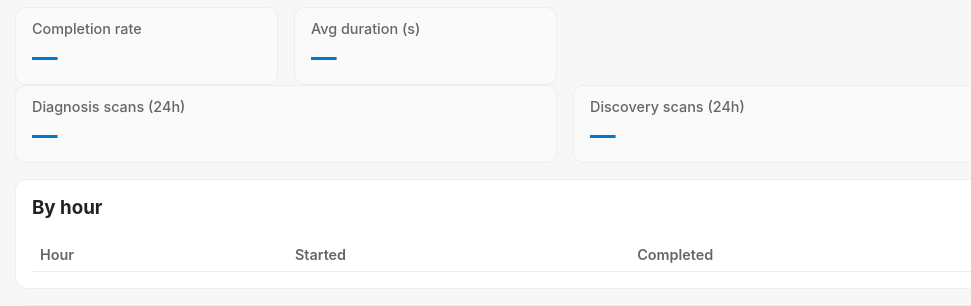
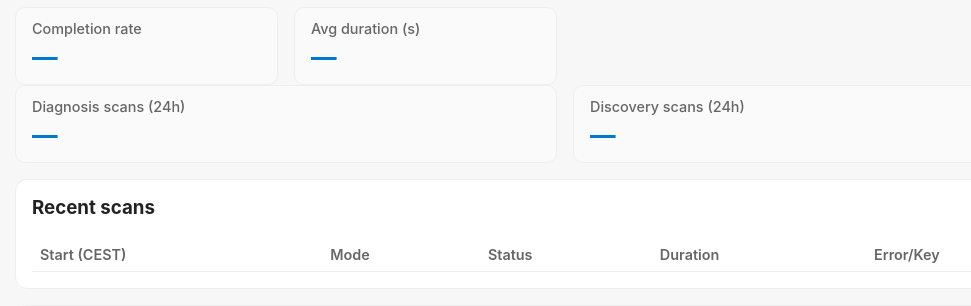
Before and after one commit to mf2hd-design/memoscan2, a Flask app: page /dashboard in a window 1280 px wide. Shown: the part 288-594 px from the top of the page, without its empty margins (75-1046 px from the left). Run offline with Flask 3, Linux system fonts and the light colour scheme; data that the repository does not hold is empty; parts of the project's set-up code (start-up, migrations or seed data) failed here and were passed over.

Commit message:
dashboard: replace by-hour view with recent scan list (CEST hh:mm:ss, status, mode, duration, error); add /dashboard/api/scans

```diff
--- a/app.py
+++ b/app.py
@@ -806,6 +806,96 @@ def dashboard_metrics_advanced_api():
     except Exception as e:
         return jsonify({"error": str(e)}), 500
 
+@app.route("/dashboard/api/scans")
+def dashboard_scans_api():
+    """List recent scans in descending order with start time, duration, status, mode, and errors."""
+    try:
+        hours = request.args.get('hours', 24, type=int)
+        cutoff = time.time() - (hours * 3600)
+        data_dir = os.getenv("PERSISTENT_DATA_DIR", "/data")
+        metrics_path = os.path.join(data_dir, "scan_metrics.jsonl")
+        scans = {}
+
+        if os.path.exists(metrics_path):
+            try:
+                with open(metrics_path, "r") as f:
+                    for line in f:
+                        if not line.strip():
+                            continue
+                        entry = json.loads(line)
+                        ts = entry.get("timestamp")
+                        if not isinstance(ts, (int, float)) or ts < cutoff:
+                            continue
+                        sid = entry.get("scan_id")
+                        if not sid:
+                            continue
+                        evt = entry.get("event_type")
+                        details = entry.get("details") or {}
+                        rec = scans.setdefault(sid, {
+                            "scan_id": sid,
+                            "start_ts": None,
+                            "end_ts": None,
+                            "status": "unknown",
+                            "mode": details.get("mode") or "diagnosis",
+                            "url": details.get("url") or details.get("cleaned_url"),
+                            "error": None,
+                            "duration_s": None,
+                            "discovery_key_errors": []
+                        })
+                        # Prefer explicit mode if ever provided later
+                        if details.get("mode"):
+                            rec["mode"] = details.get("mode")
+                        if evt == "started":
+                            rec["start_ts"] = ts
+                            rec["status"] = "started"
+                        elif evt == "completed":
+                            rec["end_ts"] = ts
+                            rec["status"] = "completed"
+                        elif evt == "failed":
+                            rec["end_ts"] = rec["end_ts"] or ts
+                            rec["status"] = "failed"
+                            rec["error"] = details.get("error") or details.get("reason")
+                        elif evt == "cancelled":
+                            rec["end_ts"] = ts
+                            rec["status"] = "cancelled"
+                        # compute duration when possible
+                        if rec["start_ts"] and rec["end_ts"] and rec["duration_s"] is None:
+                            rec["duration_s"] = max(0, int(rec["end_ts"] - rec["start_ts"]))
+            except Exception:
+                pass
+
+        # Merge discovery per-key errors to show where analysis failed
+        try:
+            d_errors_path = os.path.join(data_dir, "discovery_errors.jsonl")
+            if os.path.exists(d_errors_path):
+                from datetime import datetime as _dt
+                with open(d_errors_path, "r") as f:
+                    for line in f:
+                        if not line.strip():
+                            continue
+                        entry = json.loads(line)
+                        iso = entry.get("timestamp")
+                        try:
+                            ts = _dt.fromisoformat(iso).timestamp() if isinstance(iso, str) else None
+                        except Exception:
+                            ts = None
+                        if not ts or ts < cutoff:
+                            continue
+                        sid = entry.get("scan_id")
+                        if sid in scans:
+                            key_name = entry.get("key_name") or "unknown"
+                            msg = entry.get("error") or (entry.get("metrics") or {}).get("error_details")
+                            scans[sid].setdefault("discovery_key_errors", []).append({"key": key_name, "message": msg})
+        except Exception:
+            pass
+
+        # Build list and sort by start_ts desc
+        scan_list = list(scans.values())
+        scan_list.sort(key=lambda r: (r.get("start_ts") or 0), reverse=True)
+        return jsonify({"scans": scan_list}), 200
+    except Exception as e:
+        return jsonify({"error": str(e)}), 500
+
 def get_system_resources():
     """Get system resource usage."""
     import psutil
--- a/templates/dashboard.html
+++ b/templates/dashboard.html
@@ -72,8 +72,8 @@
         <div class="kpi"><h4>Discovery scans (24h)</h4><div class="v" id="kpi-disc">—</div></div>
       </div>
       <div class="panel">
-        <h3 style="margin-top:0">By hour</h3>
-        <table id="metrics-table"><thead><tr><th>Hour</th><th>Started</th><th>Completed</th></tr></thead><tbody></tbody></table>
+        <h3 style="margin-top:0">Recent scans</h3>
+        <table id="metrics-table"><thead><tr><th>Start (CEST)</th><th>Mode</th><th>Status</th><th>Duration</th><th>Error/Key</th></tr></thead><tbody></tbody></table>
       </div>
       <div class="panel">
         <h3 style="margin-top:0">Models (last window)</h3>
@@ -192,16 +192,18 @@
       $('#kpi-cancelled').textContent = fmt(m.cancelled);
       $('#kpi-rate').textContent = m.completion_rate != null ? (m.completion_rate * 100).toFixed(0) + '%' : '—';
       $('#kpi-avg').textContent = m.avg_duration != null ? Math.round(m.avg_duration) : '—';
-
+      // Recent scans
+      const scans = await api('/dashboard/api/scans');
       const tbody = $('#metrics-table tbody');
       tbody.innerHTML = '';
-      if (m.by_hour) {
-        Object.entries(m.by_hour).sort(([a],[b]) => a.localeCompare(b)).forEach(([hour, vals]) => {
-          const tr = document.createElement('tr');
-          tr.innerHTML = `<td>${hour}</td><td>${fmt(vals.started)}</td><td>${fmt(vals.completed)}</td>`;
-          tbody.appendChild(tr);
-        });
-      }
+      (scans.scans || []).forEach(rec => {
+        const start = rec.start_ts ? new Date(rec.start_ts * 1000).toLocaleTimeString('de-DE', { timeZone: 'Europe/Berlin', hour12: false }) : '—';
+        const dur = rec.duration_s != null ? `${rec.duration_s}s` : (rec.end_ts && rec.start_ts) ? `${Math.max(0, Math.round(rec.end_ts - rec.start_ts))}s` : '—';
+        const err = rec.error ? rec.error : (rec.discovery_key_errors && rec.discovery_key_errors.length ? `${rec.discovery_key_errors[0].key}: ${rec.discovery_key_errors[0].message || ''}` : '');
+        const tr = document.createElement('tr');
+        tr.innerHTML = `<td>${start}</td><td>${rec.mode||'diagnosis'}</td><td>${rec.status}</td><td>${dur}</td><td class="muted">${err||''}</td>`;
+        tbody.appendChild(tr);
+      });
     }
 
     async function loadCosts() {
```
